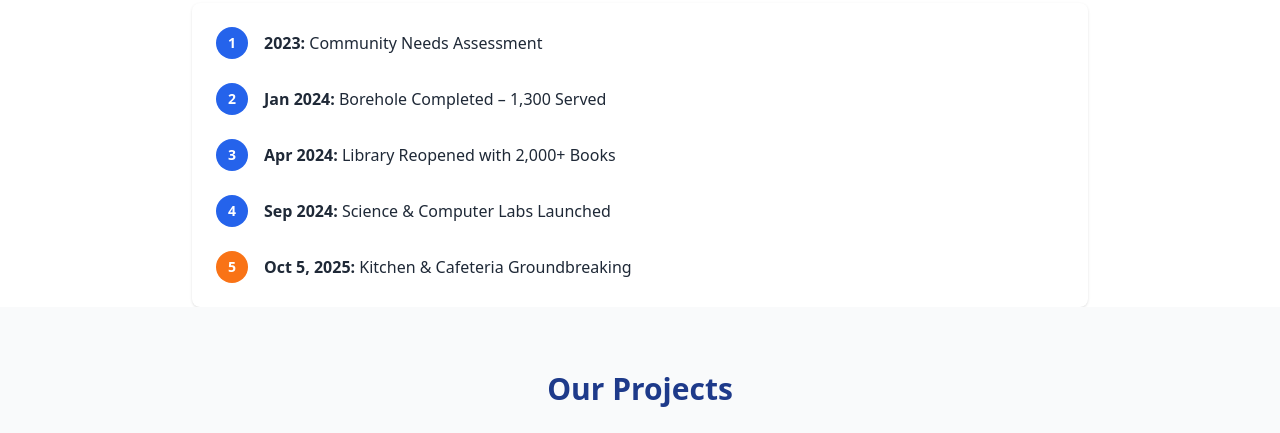
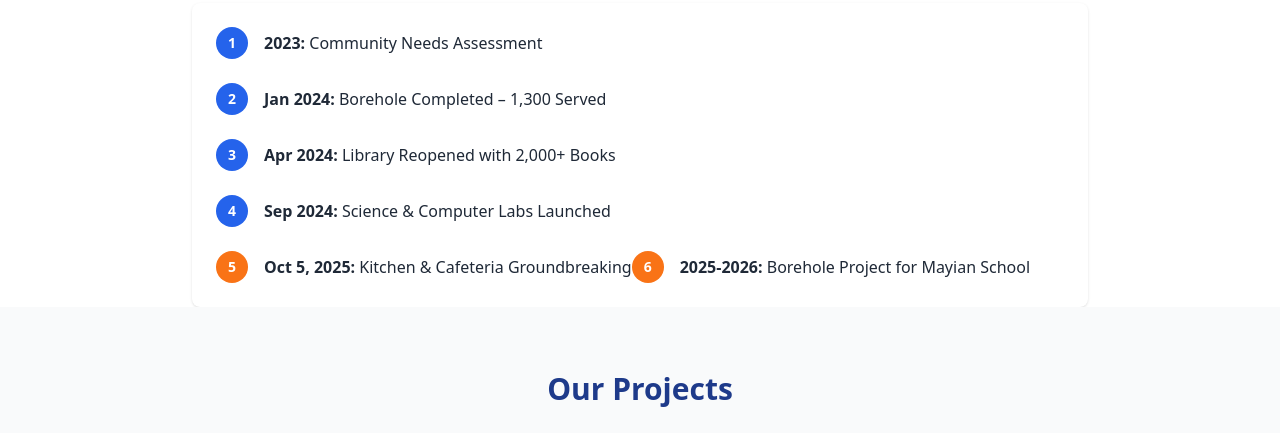
Before and after one commit to cosymutie/kambaivillage, a plain HTML site: page index.html in a window 1280 px wide. Shown: the part 2414-2847 px from the top of the page. Drawn offline with nearby package versions, Linux system fonts and the light colour scheme.

Commit message:
index.html

```diff
--- a/index.html
+++ b/index.html
@@ -141,6 +141,9 @@
           <div class="flex items-center">
             <div class="bg-orange-500 text-white rounded-full h-8 w-8 flex items-center justify-center text-sm font-bold">5</div>
             <div class="ml-4"><strong>Oct 5, 2025:</strong> Kitchen & Cafeteria Groundbreaking</div>
+          <div class="flex items-center">
+            <div class="bg-orange-500 text-white rounded-full h-8 w-8 flex items-center justify-center text-sm font-bold">6</div>
+            <div class="ml-4"><strong>2025-2026:</strong> Borehole Project for Mayian School</div>
           </div>
         </div>
       </div>
```
